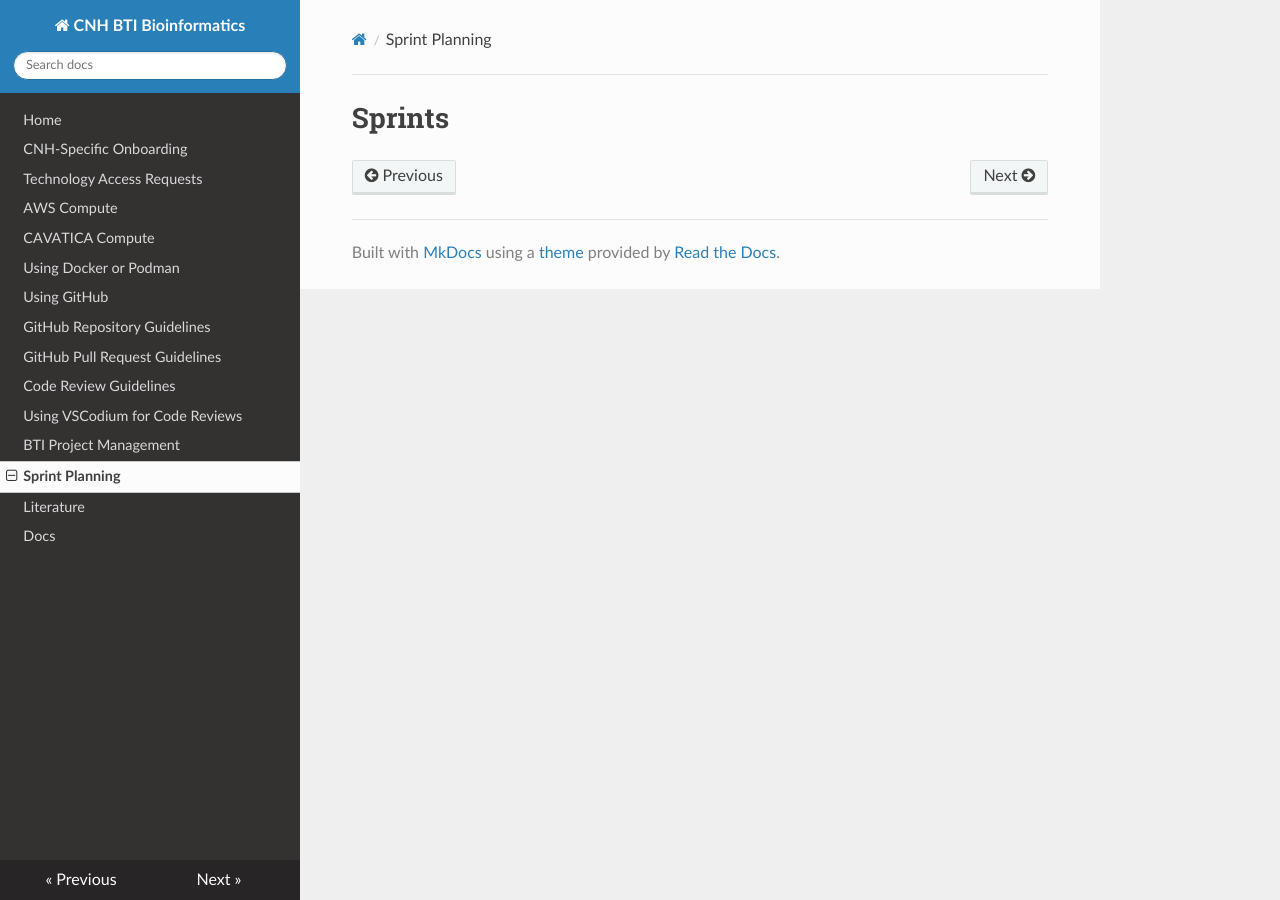
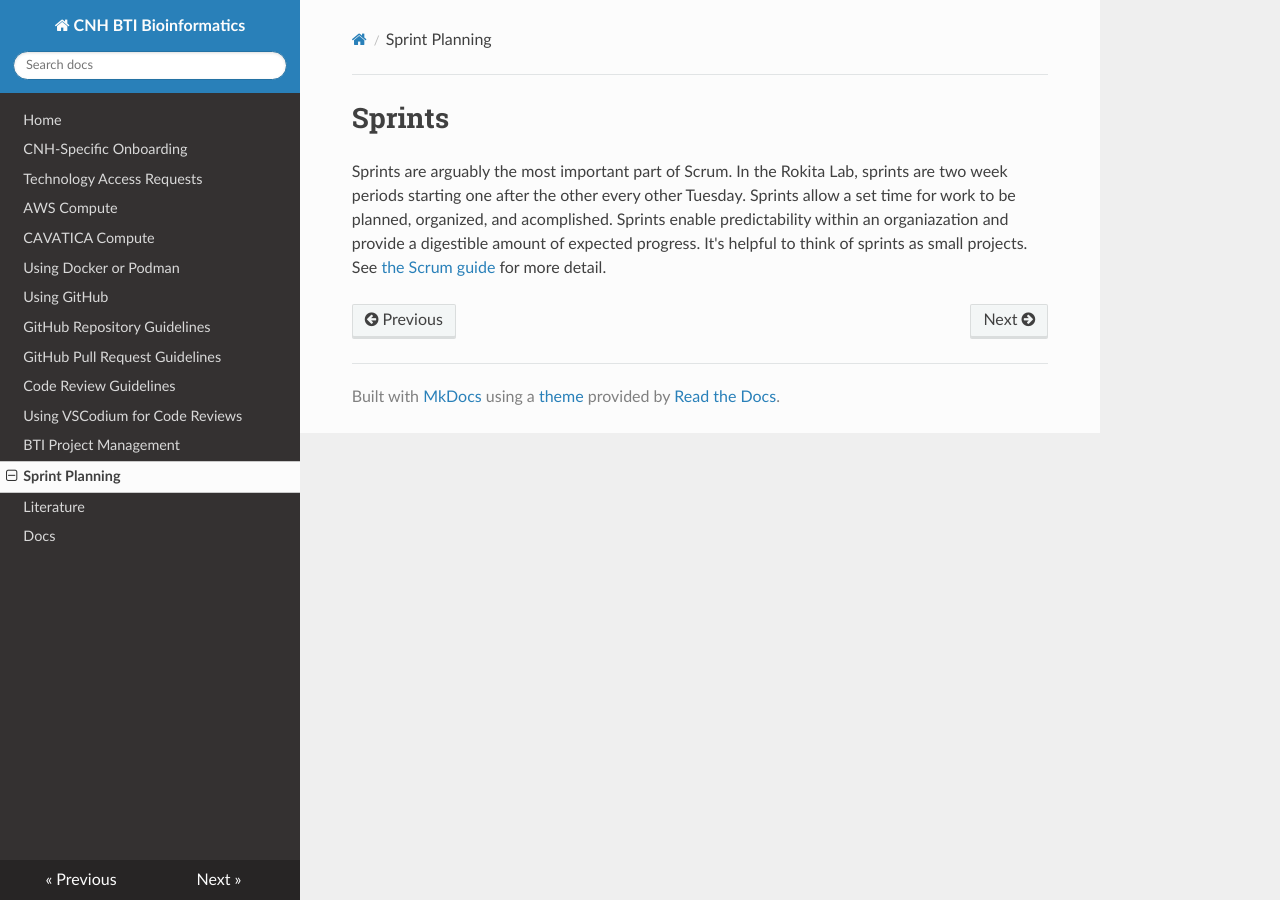
Before and after one commit to childrens-bti/bti-bfx-docs, an MkDocs documentation site: the page built from docs/sprints.md, in a window 1280 px wide. Built offline with MkDocs 1.6.1, drawn with Linux system fonts in a browser that asks for light colours; nearby versions of some CDN libraries.

Commit message:
add documentation for sprints

```diff
--- a/docs/sprints.md
+++ b/docs/sprints.md
@@ -1 +1,3 @@
 # Sprints
+
+Sprints are arguably the most important part of Scrum. In the Rokita Lab, sprints are two week periods starting one after the other every other Tuesday. Sprints allow a set time for work to be planned, organized, and acomplished. Sprints enable predictability within an organiazation and provide a digestible amount of expected progress. It's helpful to think of sprints as small projects. See [the Scrum guide](https://scrumguides.org/scrum-guide.html#the-sprint) for more detail.
```
